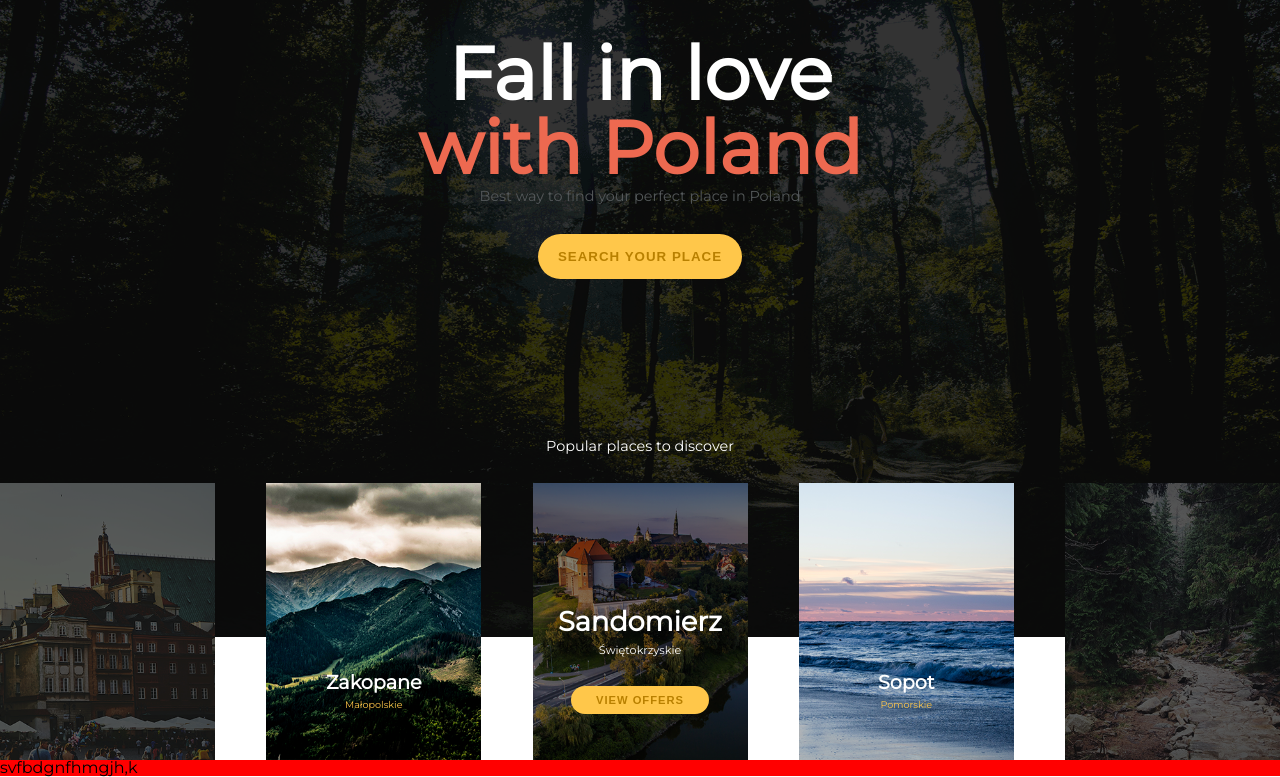
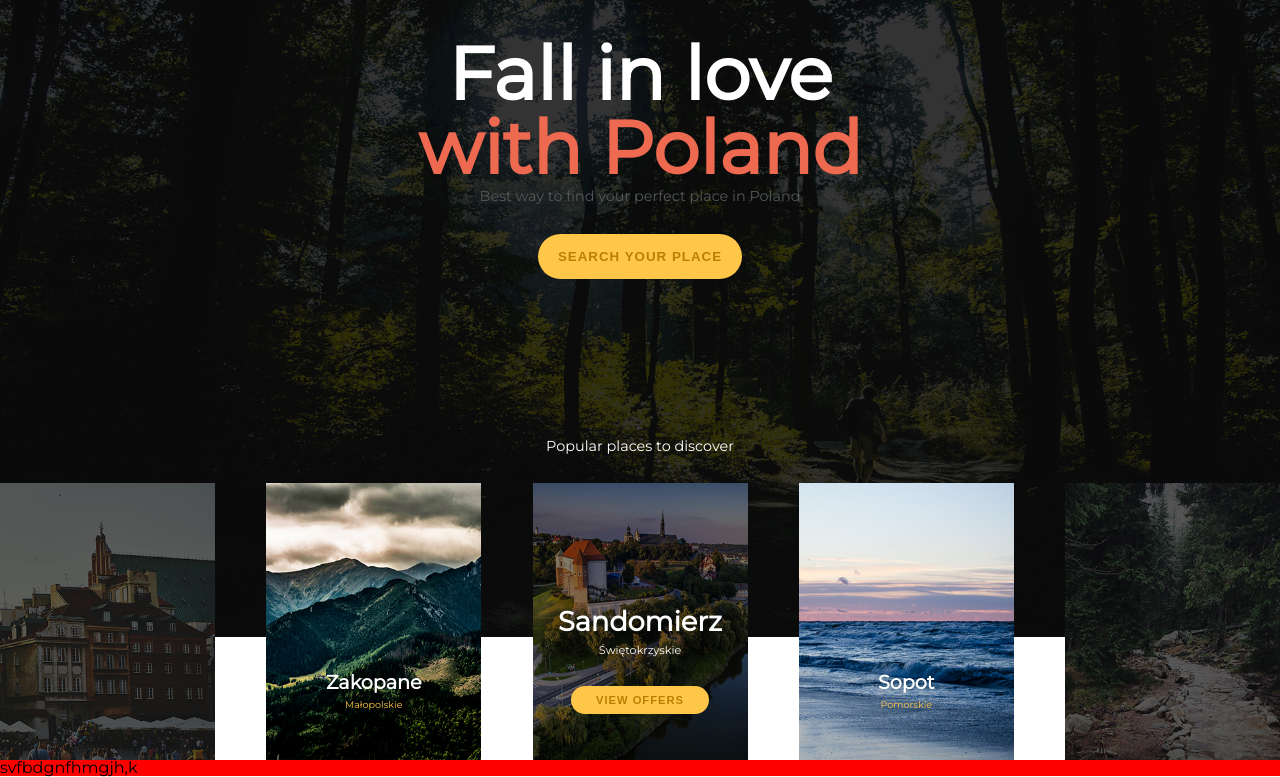
Before and after one commit to kamil-iskra/Polind, a plain HTML site: page index.html in a window 1280 px wide. Shown: the part 103-880 px from the top of the page. Drawn offline with Linux system fonts and the light colour scheme.

Commit message:
Fix scaling photos in header using flex-basis

```diff
--- a/css/style.css
+++ b/css/style.css
@@ -161,19 +161,18 @@ table {
     -webkit-box-pack: justify;
     -ms-flex-pack: justify;
     justify-content: space-between;
-    -ms-flex-wrap: wrap;
-    flex-wrap: wrap;
 }
 .header .categories ul li {
     margin: 0;
+    -ms-flex-preferred-size: 215px;
+    flex-basis: 215px;
 }
 .header .categories ul li:first-child, .header .categories ul li:last-child {
     padding: 0;
 }
 .header .categories .category {
-    width: 215px;
     height: 277px;
-    background-size: cover;
+    background-size: 100% 100%;
 }
 .header .categories .category .title {
     font-size: 1.7rem;
```
